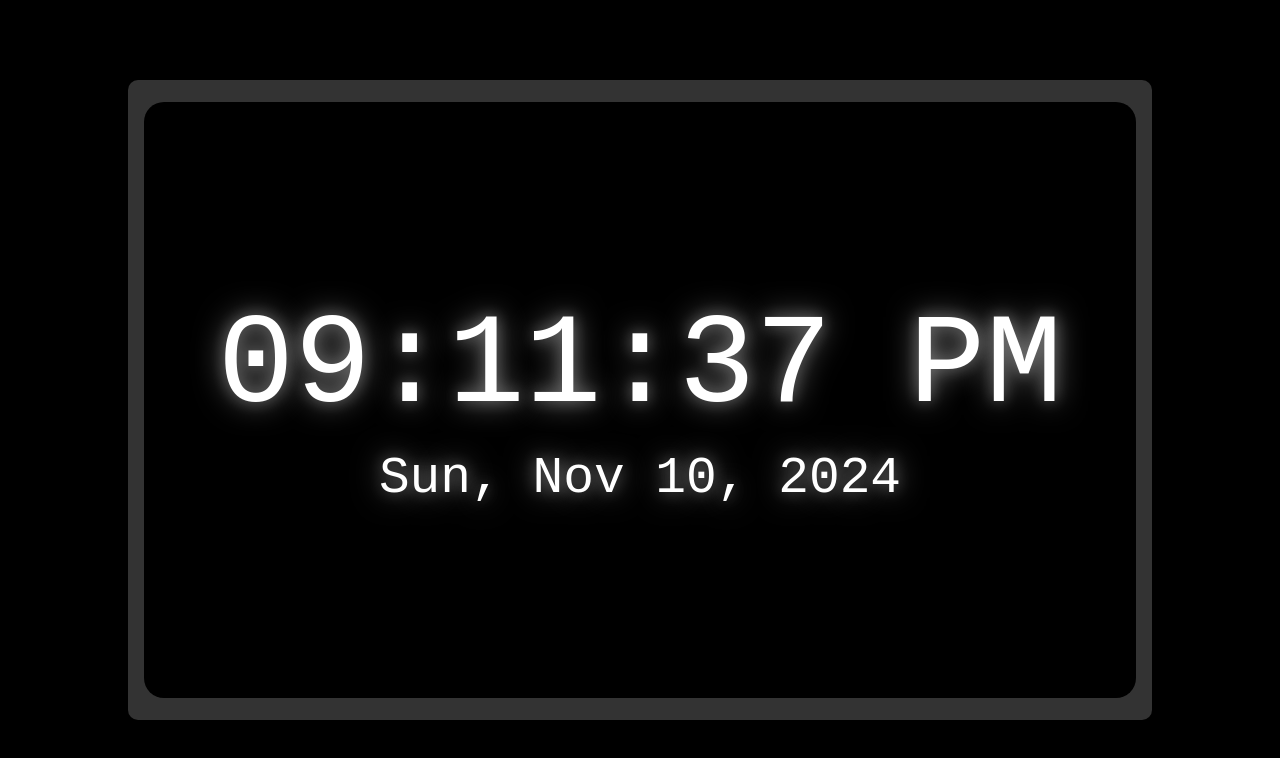
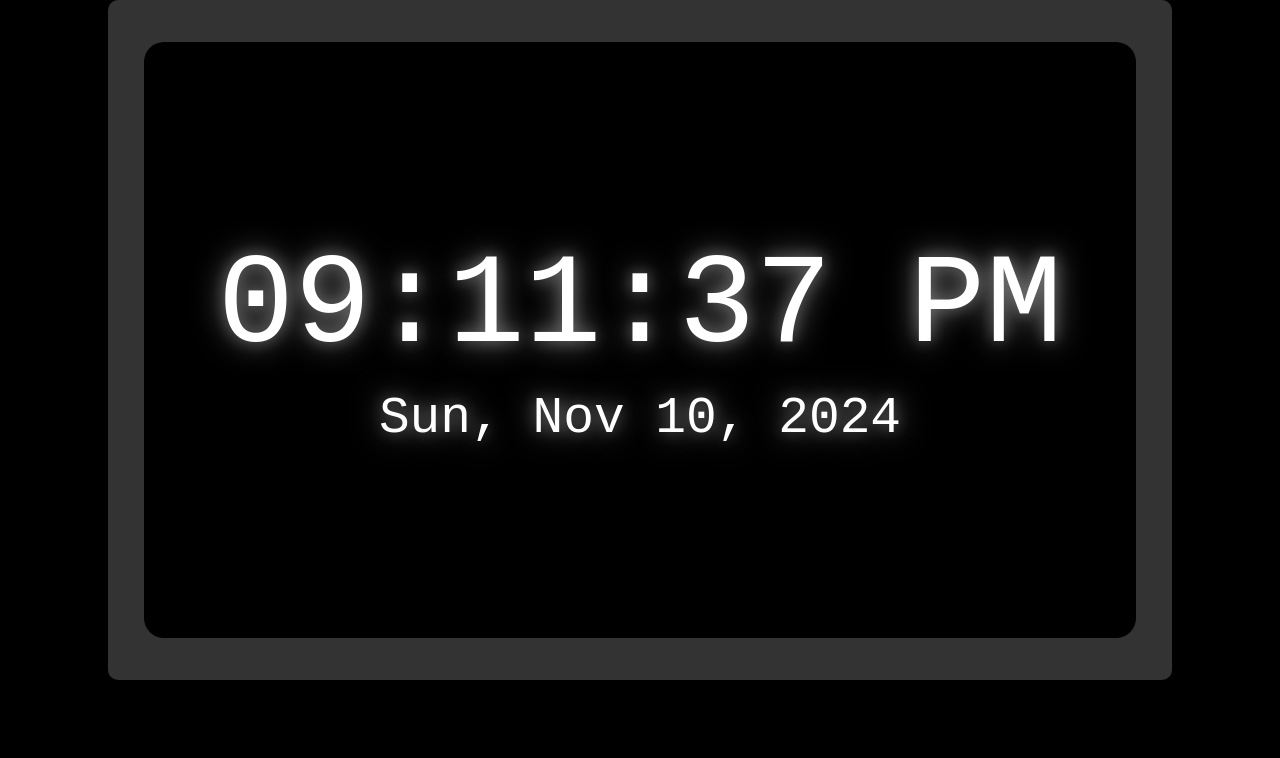
Before and after one commit to IamCodebreaker/Webclock, a plain HTML site: page index.html in a window 1280 px wide. Drawn offline with Linux system fonts and the light colour scheme.

Commit message:
Update index.html

```diff
--- a/index.html
+++ b/index.html
@@ -5,52 +5,49 @@
   <meta name="viewport" content="width=device-width, initial-scale=1.0">
   <title>Digital Clock</title>
   <style>
+    /* Reset margin and padding to ensure consistent layout */
     body {
       margin: 0;
       padding: 0;
       background-color: black;
-      display: flex;
-      justify-content: center;
-      align-items: center;
+      display: block;
+      width: 100%;
       height: 100vh;
       font-family: monospace;
     }
 
+    /* Clock container */
     .clock {
       width: 80vw;
       height: 80vh;
       background-color: #333;
       color: #fff;
       border-radius: 10px;
-      display: flex;
-      justify-content: center;
-      align-items: center;
-      flex-direction: column;
+      display: block;
+      margin: auto;
       position: relative;
+      text-align: center;
+      padding: 20px;
     }
 
+    /* Inner container */
     .inner-container {
       width: 95%;
       height: 90%;
       background-color: black;
-      display: flex;
-      justify-content: center;
-      align-items: center;
+      display: block;
+      margin: auto;
+      position: relative;
       border-radius: 20px;
-      position: absolute;
-      flex-direction: column;
       padding: 10px;
     }
 
+    /* Display container */
     .display {
-      display: flex;
-      flex-direction: column;
-      justify-content: center; /* Vertically center the content */
-      align-items: center; /* Horizontally center the content */
+      display: block;
       text-align: center;
       color: white;
       text-shadow: 0 0 15px rgba(255, 255, 255, 0.3), 0 0 30px rgba(255, 255, 255, 0.5);
-      flex-grow: 1; /* Allow text area to take available space */
     }
 
     .time {
@@ -60,6 +57,21 @@
     .date {
       font-size: 4vw;
       margin-top: 10px;
+    }
+
+    /* Make sure content is vertically centered */
+    .inner-container, .clock {
+      display: -webkit-flex;
+      display: -ms-flexbox;
+      display: flex;
+      justify-content: center;
+      align-items: center;
+    }
+
+    /* Vendor prefix for flexbox (support for iOS 9) */
+    .inner-container {
+      -webkit-align-items: center;
+      -ms-flex-align: center;
     }
   </style>
 </head>
@@ -75,14 +87,18 @@
 
   <script>
     // Update the time and date every second
-    setInterval(() => {
+    function updateTime() {
       const now = new Date();
       const timeString = now.toLocaleTimeString([], { hour: '2-digit', minute: '2-digit', second: '2-digit' });
       const dateString = now.toLocaleDateString([], { weekday: 'short', month: 'short', day: 'numeric', year: 'numeric' });
 
       document.querySelector('.time').textContent = timeString;
       document.querySelector('.date').textContent = dateString;
-    }, 1000);
+    }
+
+    // Initial call to set the time
+    updateTime();
+    setInterval(updateTime, 1000); // Update every second
   </script>
 </body>
 </html>
```
